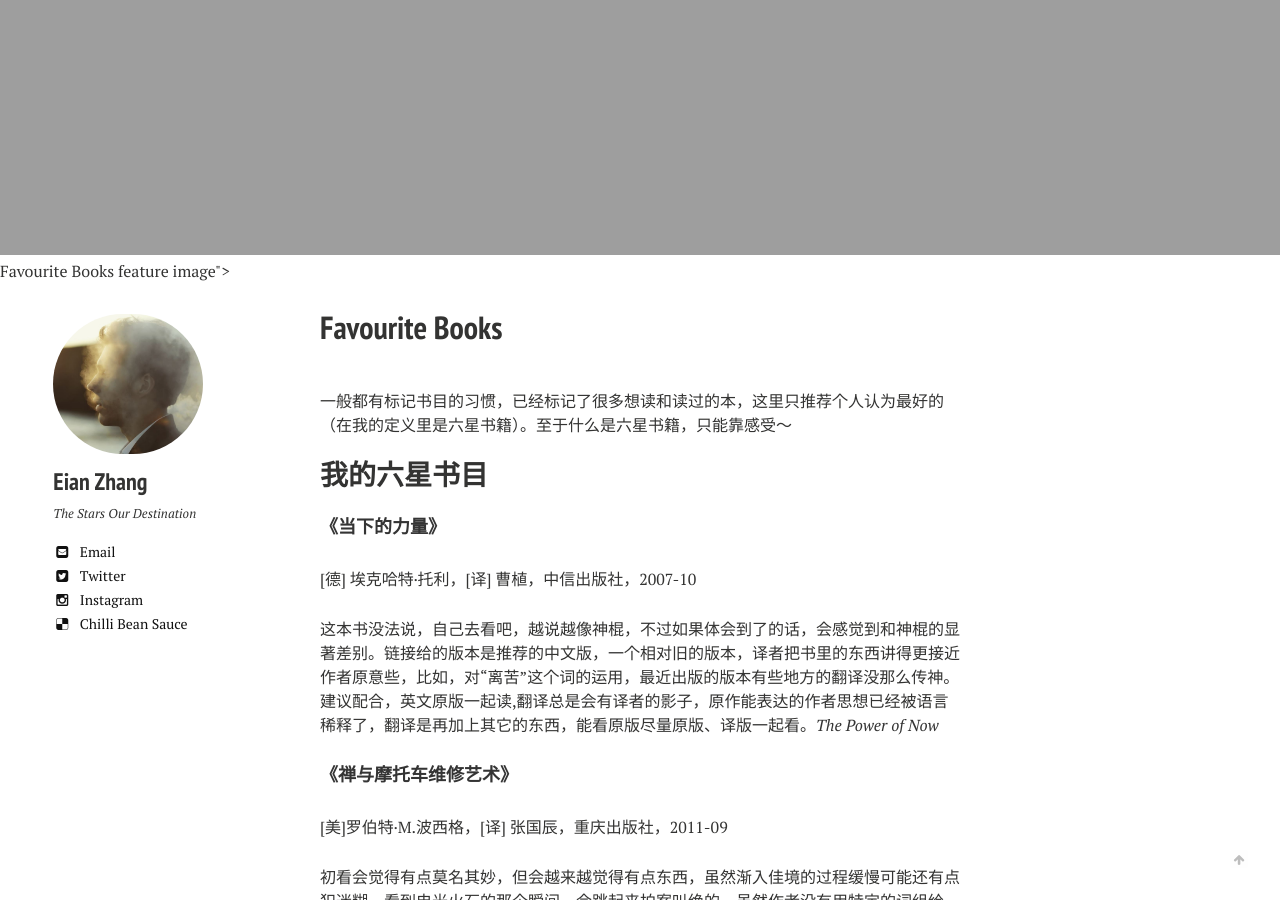
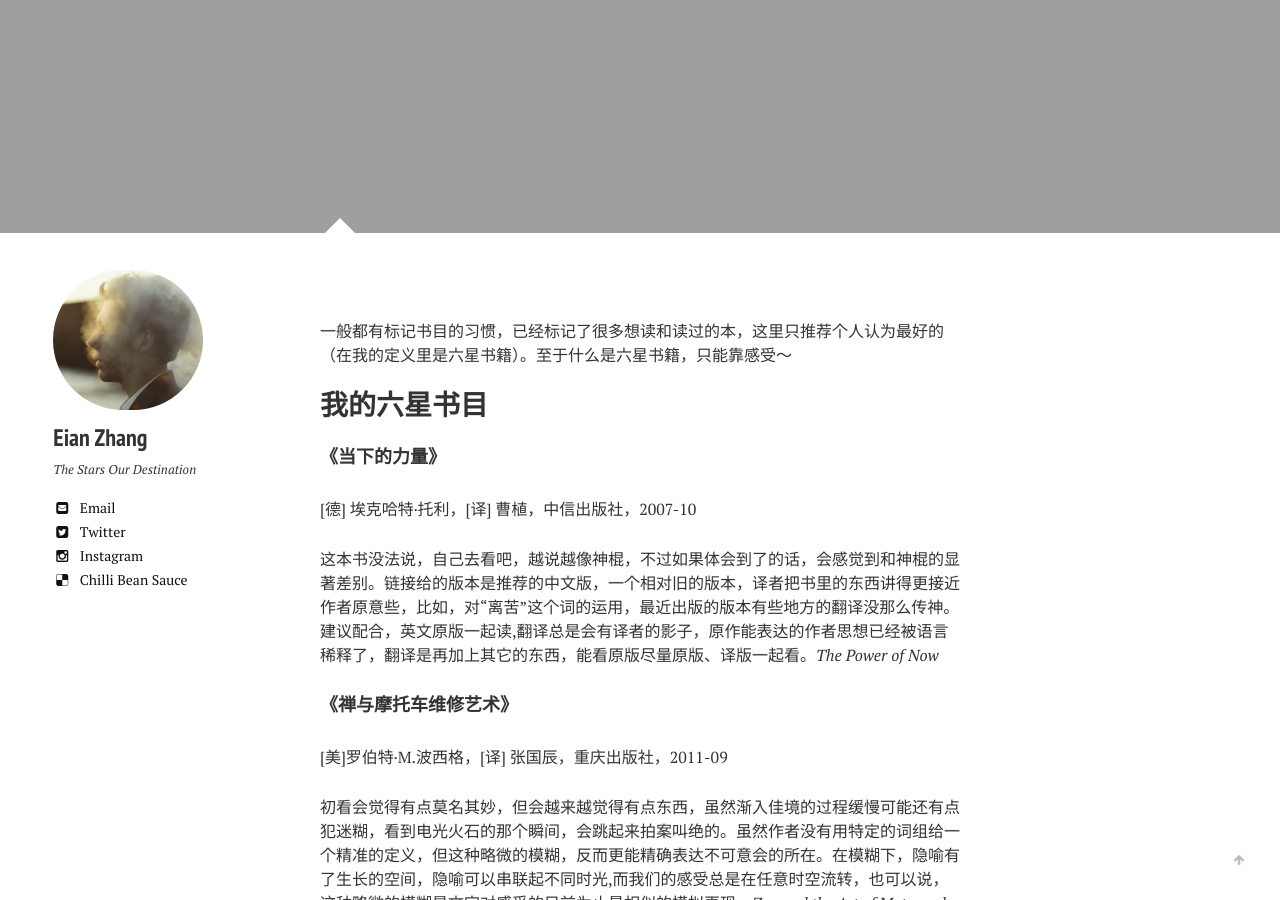
Before and after one commit to jarynzhang/eianzhang.github.io, a Jekyll site: the page built from books/index.md, in a window 1280 px wide and 900 px high, scrolled down 803 px. Built offline with Jekyll 4.4.1, drawn with Linux system fonts in a browser that asks for light colours; nearby versions of some CDN libraries; some of the changed text lies outside the part shown.

Commit message:
Update index.md
4.9000

```diff
--- a/books/index.md
+++ b/books/index.md
@@ -1,6 +1,6 @@
 ---
 layout: page
-title: <style= "display:none;"> Favourite Books </style>
+title:
 tags: [books]
 modified: 2021-07-21W18:27:07.573882+00:00
 comments: false
```
